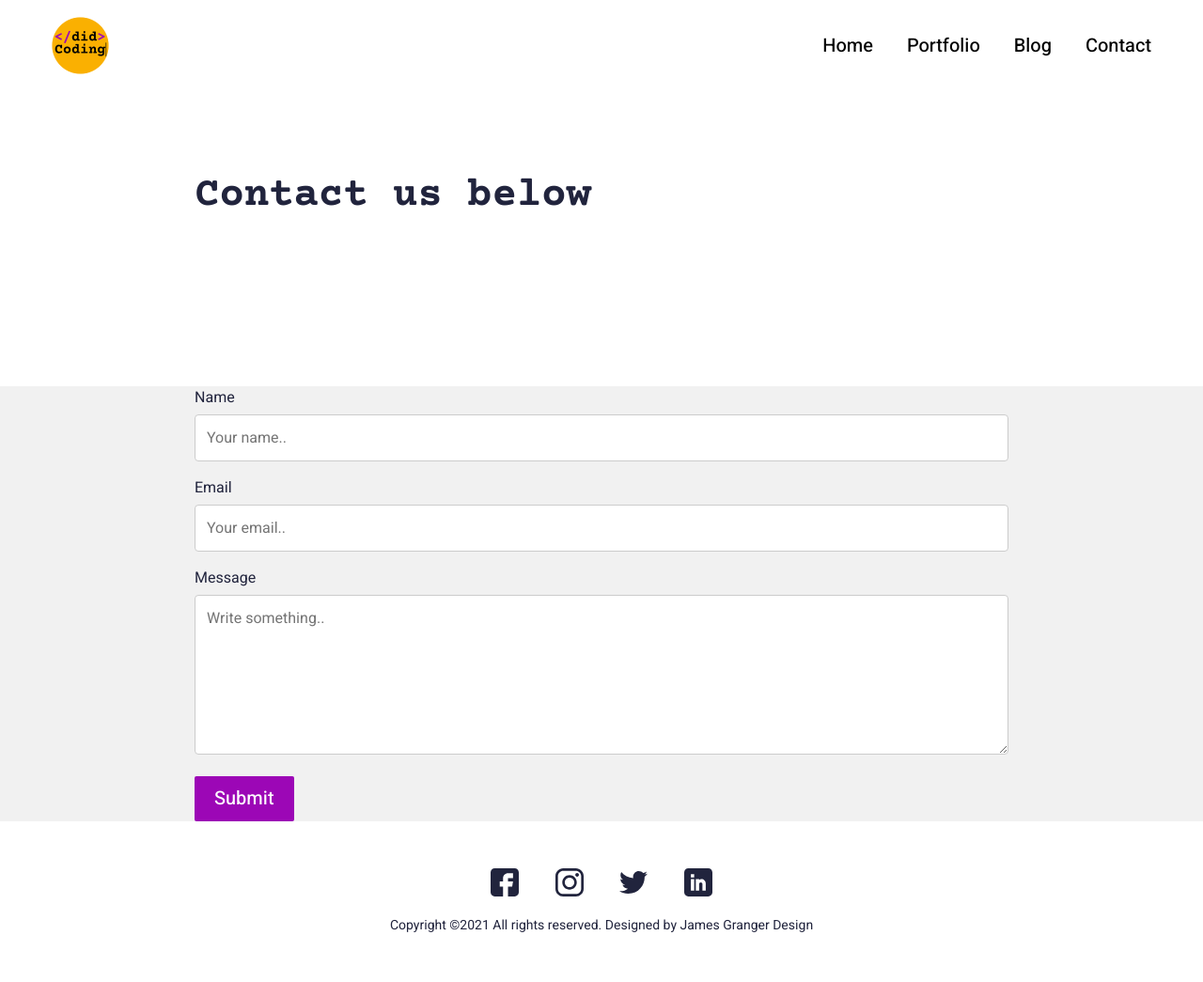
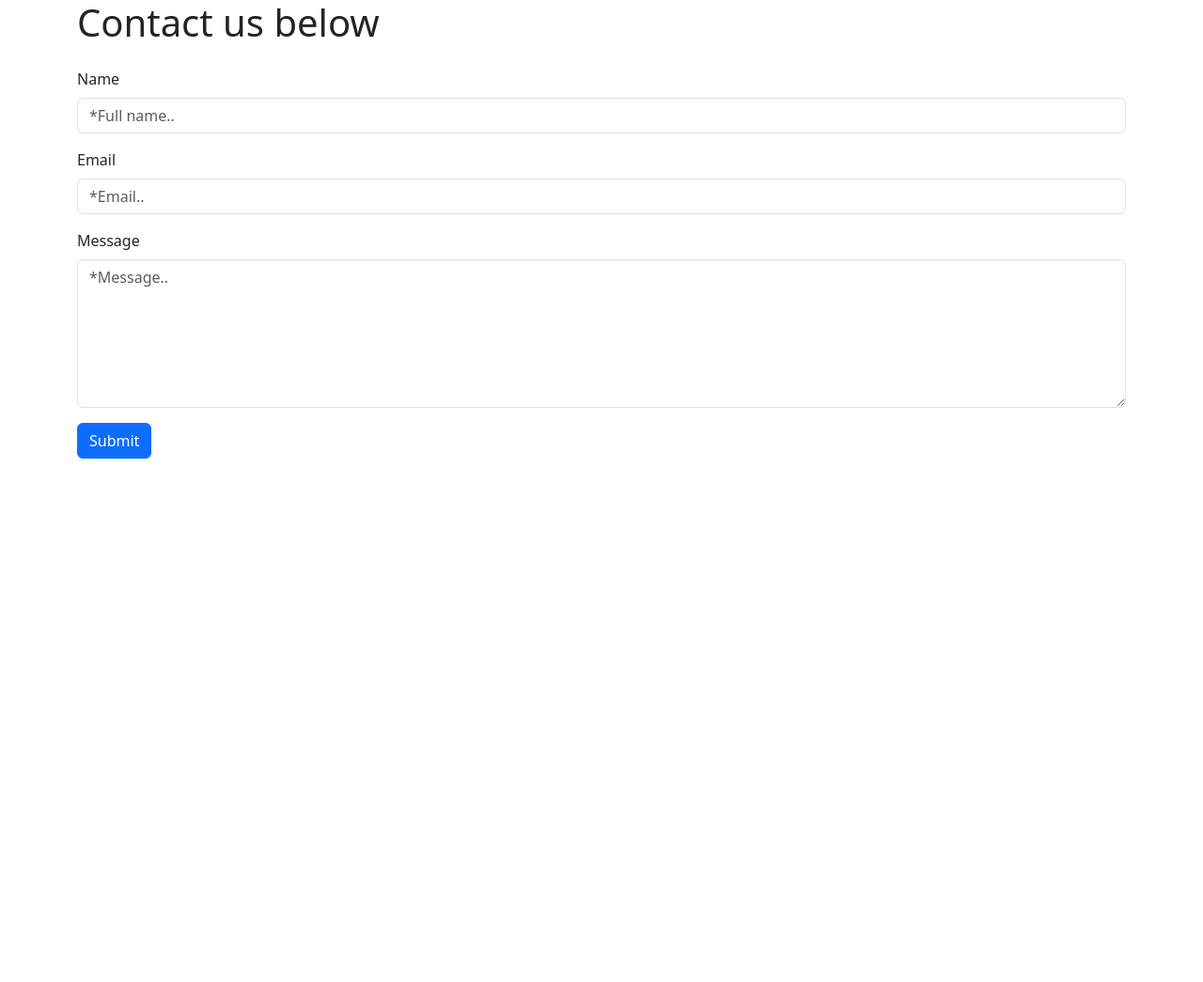
Before and after one commit to Mohamed-Taha-Essa/Django-digital-resume, a Django app: template resume/templates/resume/contact.html in a window 1280 px wide. Shown: the whole page at 94% size. After the commit the page ends 488 px from the top, so only its background shows below. Run offline with Django 4.2, Linux system fonts and the light colour scheme; the template is opened without the code that fills it: values that come from a table or form of the project are taken from there, others are empty; some libraries are stand-ins or nearby versions.

Commit message:
add contactview class &add django bootsrtap5 to from

```diff
--- a/project/settings.py
+++ b/project/settings.py
@@ -38,6 +38,7 @@ INSTALLED_APPS = [
     'django.contrib.messages',
     'django.contrib.staticfiles',
 
+    "django_bootstrap5",
     'ckeditor',
 
     'resume'
--- a/resume/templates/resume/contact.html
+++ b/resume/templates/resume/contact.html
@@ -1,64 +1,7 @@
-<!doctype html>
-<html lang="en">
-  <head>
-    <meta charset="utf-8">
-    <meta name="viewport" content="width=device-width, initial-scale=1">
-
-    <title>Did Coding - Contact</title>
-    <meta name="author" content="Did Coding Limited & James Granger Design">
-    <link rel="canonical" href=""/>
-    <link rel="home" href=""/>
-    <meta name="description" content="">
-    <meta name="keywords" content="">
-
-    <!-- ================================
-    Start CSS
-    ================================= -->
-    <link href="css/bootstrap.min.css" rel="stylesheet">
-    <link rel="stylesheet" href="https://unpkg.com/swiper@7.0.5/swiper-bundle.min.css">
-    <link href="css/style.css" rel="stylesheet">
-    <!-- ================================
-    End CSS
-    ================================= -->
-
-  </head>
-  <body>
-
-    <!-- ================================
-    Start Navigation Bar
-    ================================= -->
-    <header>
-      <div class="headerCol">
-        <div class="container-fluid">
-          <div class="row align-items-center">
-            <div class="col-auto">
-              <div class="logoCol"><a href="index.html"><img src="images/logo.png" alt="..."></a></div>
-            </div>
-            <div class="col">
-              <div class="d-md-none">
-                <button class="navToggle">
-                  <span class="navToggle__text">Toggle Menu</span>
-                </button>
-              </div>
-              <div class="navCollapseCol">
-                <div class="navCol">
-                  <ul>
-                    <li><a href="index.html">Home</a></li>
-                    <li><a href="portfolio.html">Portfolio</a></li>
-                    <li><a href="blog.html">Blog</a></li>
-                    <li><a href="contact.html">Contact</a></li>
-                  </ul>
-                </div>
-              </div>
-            </div>
-          </div>
-        </div>
-      </div>
-    </header>
-    <!-- ================================
-    End Navigation Bar
-    ================================= -->
-
+{% load django_bootstrap5 %}
+{% bootstrap_css %}
+{% bootstrap_javascript %}
+{% block body %}
     <!-- ================================
     Start Content
     ================================= -->
@@ -79,18 +22,19 @@
     <section>
       <div class="lightBg">
         <div class="container">
-            <form id="contactForm">
-                <label for="name">Name</label>
-                <input type="text" id="name" name="name" placeholder="Your name..">
+          <form  method="post" class="form">
+            {% csrf_token %}
 
-                <label for="email">Email</label>
-                <input type="email" id="email" name="email" placeholder="Your email..">
+            {% bootstrap_form form %}
 
-                <label for="subject">Message</label>
-                <textarea id="message" name="message" placeholder="Write something.." rows="6"></textarea>
+            {% bootstrap_button button_type="submit" content="Submit" %}
+        </form>
 
-                <input class='btn btnPrimary' type="submit" value="Submit">
-            </form>
+
+
+
+
+
         </div>
       </div>
     </section>
@@ -98,37 +42,4 @@
     End Content
     ================================= -->
 
-    <!-- ================================
-    Start Footer
-    ================================= -->
-    <footer>
-      <div class="footerCol">
-        <div class="container">
-          <ul class="socialCol">
-            <li><a href="javascript:void(0)"><img src="images/fb.svg" alt="..."></a></li>
-            <li><a href="javascript:void(0)"><img src="images/insta.svg" alt="..."></a></li>
-            <li><a href="javascript:void(0)"><img src="images/twitter.svg" alt="..."></a></li>
-            <li><a href="javascript:void(0)"><img src="images/linkedin.svg" alt="..."></a></li>
-          </ul>
-          <div class="copyrightCol">
-            <p>Copyright ©2021 All rights reserved. Designed by <a href="https://jamesgrangerdesign.co.uk/" target="_blank">James Granger Design</a></p>
-          </div>
-        </div>
-      </div>
-    </footer>
-    <!-- ================================
-    End Footer
-    ================================= -->
-
-    <!-- ================================
-    Start Scripts
-    ================================= -->
-    <script src="https://cdnjs.cloudflare.com/ajax/libs/jquery/3.6.0/jquery.min.js"></script>
-    <script src="js/bootstrap.bundle.min.js"></script>
-    <script src="https://unpkg.com/swiper@7.0.5/swiper-bundle.min.js"></script>
-    <script src="js/script.js"></script>
-    <!-- ================================
-    End Scripts
-    ================================= -->
-  </body>
-</html>
+    {% endblock body %}
--- a/resume/urls.py
+++ b/resume/urls.py
@@ -1,8 +1,9 @@
 from django.contrib import admin
 from django.urls import path ,include
-from . views import IndexView
+from . views import IndexView ,ContactView
 
 urlpatterns = [
     path('', IndexView.as_view()),
+    path('contact/', ContactView.as_view()),
 
 ]
--- a/resume/views.py
+++ b/resume/views.py
@@ -35,3 +35,8 @@ class IndexView(generic.TemplateView):
 		context["portfolio"] = portfolio
 		context['skills']= skills
 		return context
+
+class ContactView(generic.FormView):
+	template_name = "resume/contact.html"
+	form_class = ContactForm
+	success_url = "/"
--- a/templates/base.html
+++ b/templates/base.html
@@ -50,7 +50,7 @@
                     <li><a href="index.html">Home</a></li>
                     <li><a href="portfolio.html">Portfolio</a></li>
                     <li><a href="blog.html">Blog</a></li>
-                    <li><a href="contact.html">Contact</a></li>
+                    <li><a href="/home/contact">Contact</a></li>
                   </ul>
                 </div>
               </div>
```
